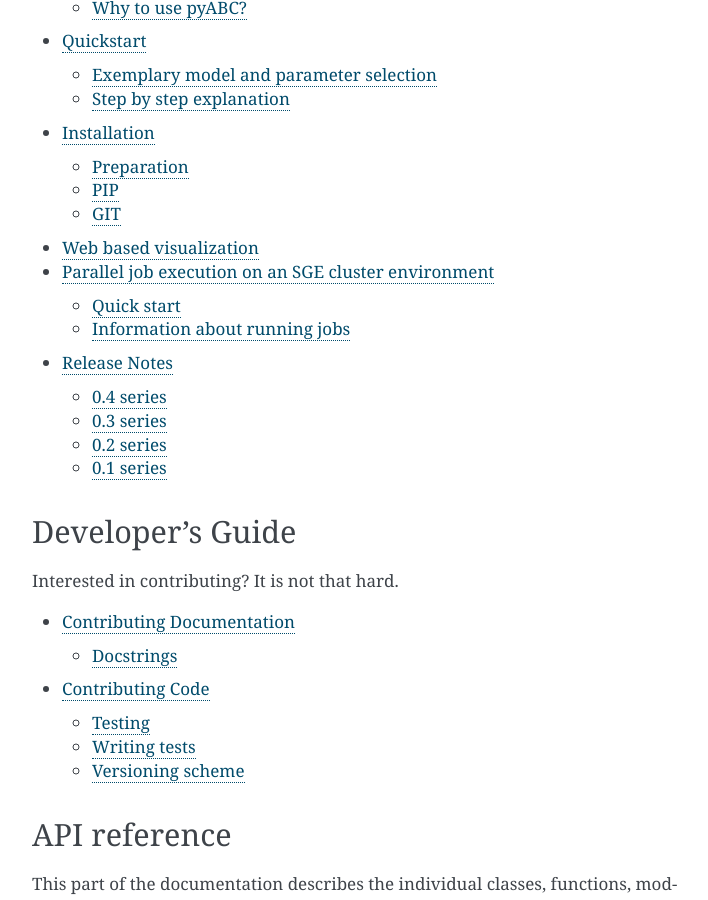
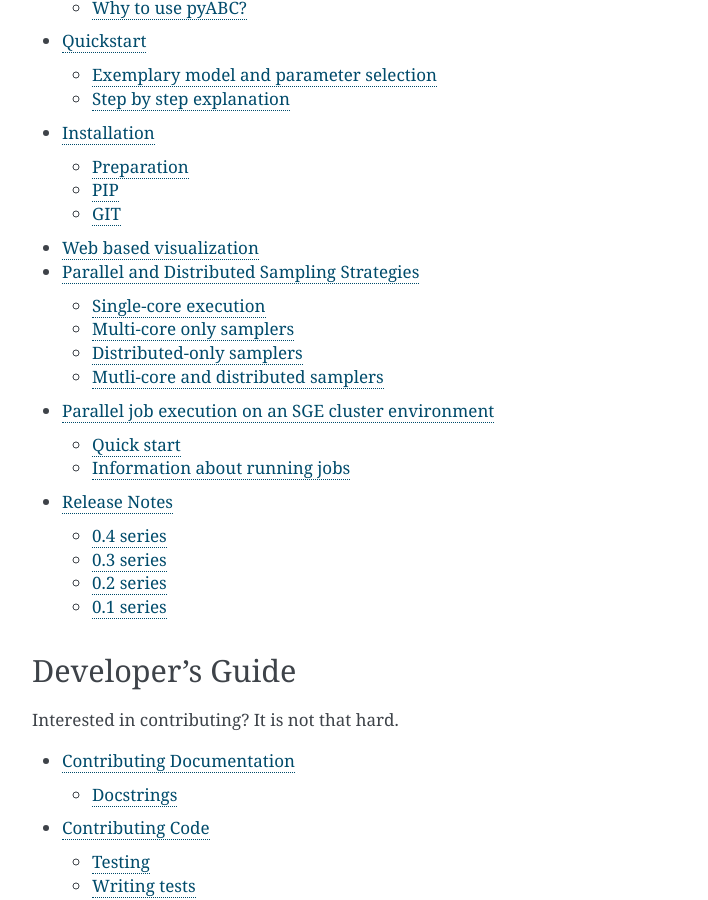
Before and after one commit to ICB-DCM/pyABC, a Sphinx documentation site: the page built from doc/index.rst, in a window 1280 px wide and 900 px high, scrolled down 770 px. Shown: the whole window, without its empty margins (388-1096 px from the left). Built offline with Sphinx 7.4.7, drawn with Linux system fonts in a browser that asks for light colours; some of the changed lines change nothing that is shown.

Commit message:
update dics

```diff
--- a/doc/index.rst
+++ b/doc/index.rst
@@ -33,6 +33,7 @@
    model_selection
    installation
    web_visualization
+   sampler
    sge
    releasenotes
 
--- /dev/null
+++ b/doc/sampler.rst
@@ -0,0 +1,63 @@
+Parallel and Distributed Sampling Strategies
+============================================
+
+The pyABC package offers a variety of different parallel and distributed
+sampling strategies. Single-core, multi-core and distributed execution is
+supported in a couple different ways.
+
+Single-core execution
+---------------------
+
+For single-core execution, pyABC offers actually only a single sampler class,
+namely the :class:`pyabc.sampler.SingleCoreSampler`.
+This one just generates sample by sample sequentially.
+It is, e.g. suitable for debugging purposes.
+
+
+Multi-core only samplers
+------------------------
+
+
+For multi-core execution, pyABC comes with a number of possible parallelization
+strategies.
+
+There are two very specialized, multi-core only samplers.
+First, the :class:`pyabc.sampler.MulticoreParticleParallelSampler` can be used
+and implements the particle parallel sampling strategy.
+Next, the :class:`pyabc.sampler.MulticoreEvalParallelSampler` implements the
+evaluation parallel strategy.
+Both sampler have very little communication overhead.
+Moreover, they do not require to pickle the sample, evalualte and accept
+functions.
+
+
+Distributed-only samplers
+-------------------------
+
+The :class:`pyabc.sampler.RedisEvalParallelSampler` is intended for distributed
+execution and implements the evaluation parallel strategy.
+However, it has really very low overhad, and by running the workers and
+the redis-server locally it is actually competetive with the mutli-core
+only samplers
+
+The :class:`pyabc.sampler.DaskDistributedSampler` really only makes sense
+for distributed exectuion of long running simulation due to its substantial
+communication overhead.
+Even when the dask-scheduler is run locally and the workers as well, ths
+communication overhead is still substantial.
+
+
+
+Mutli-core and distributed samplers
+-----------------------------------
+
+Moreover, there are two more generic samplers which can be used in a
+multicore and distributed fashion: The :class:`pyabc.sampler.MappingSampler` can
+be used in a multi-core context if the provided map implementation is a
+multi-core one, such as, e.g. multiprocessing.Pool.map, or distributed if the
+map is a distributed one, such as :class:`pyabc.sge.SGE.map`.
+Moreover, there is a sampler which supports the concurrent futures interface
+
+
+
+Check the :doc:`API documentation <sampler_api>` for more details.
```
